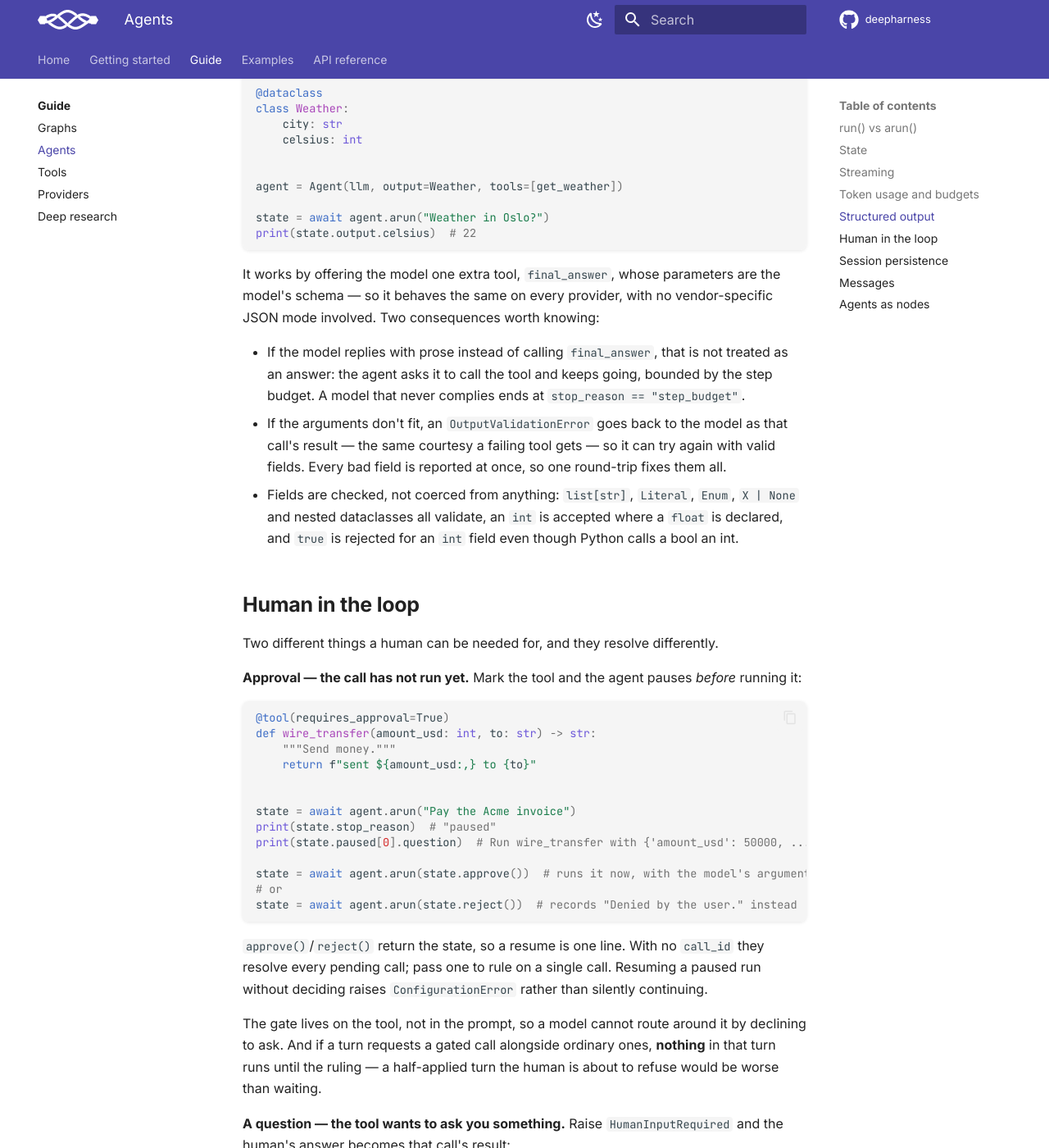
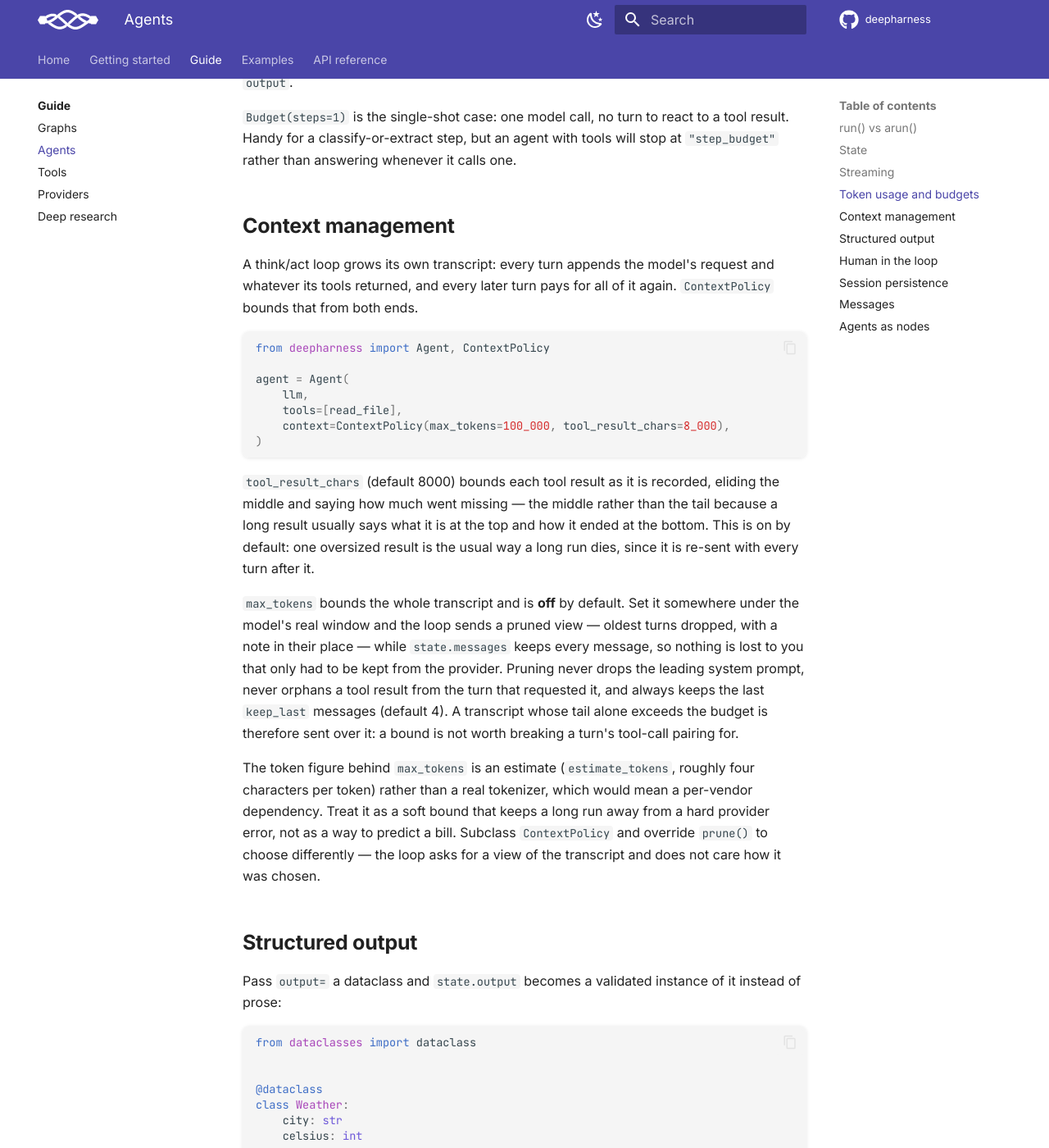
Before and after one commit to sayedshaun/deepharness, an MkDocs documentation site: the page built from docs/guide/agents.md, in a window 1280 px wide and 1400 px high, scrolled down 3217 px. Shown: the whole window at 82% size. Built offline with MkDocs 1.6.1 and Material for MkDocs 9.7.7, drawn with Linux system fonts in a browser that asks for light colours; comment, search, counter and statistics services are not loaded; some of the changed text lies outside the part shown.

Commit message:
docs: document the context policy and lifecycle events

````diff
--- a/docs/guide/agents.md
+++ b/docs/guide/agents.md
@@ -80,21 +80,36 @@ tool turn simply yields no text.
 
 When you need the result too, use `astream_events()`. It yields `TextDelta` as text arrives and
 one final `Finished` carrying the `AgentState`, because an async generator cannot return a
-value:
+value — and in between, what the loop is doing:
 
 ```python
-from deepharness import Finished, TextDelta
+from deepharness import Finished, StepStarted, TextDelta, ToolFinished, ToolStarted
 
 async for event in agent.astream_events("What is 17 * 23?"):
     match event:
+        case StepStarted(step):
+            print(f"\n— step {step}")
         case TextDelta(text):
             print(text, end="", flush=True)
+        case ToolStarted(name, arguments, _):
+            print(f"{name}({arguments}) …")
+        case ToolFinished(name, result, failed, _):
+            print(f"{name} {'failed' if failed else 'ok'}: {result}")
         case Finished(state):
             print(f"\nstopped because: {state.stop_reason}")
 ```
 
-`stream()`/`stream_events()` are the synchronous counterparts. A provider that cannot stream
-raises `NotImplementedError` naming itself, rather than yielding nothing.
+Most of a long run's wall clock goes on tool calls the model never narrates, so text alone
+makes an agent look stalled. `StepStarted.step` is 1-based and capped by `Budget.steps`;
+`ToolFinished.result` is the text the model will read — already truncated by the
+[context policy](#context-management), so what you display is what the model saw. A tool that
+raised sets `failed`, and the run still continues, since the error goes back to the model as
+that call's result. A tool that asked a human reports no `ToolFinished`: it has no result yet,
+and the run is about to pause on it.
+
+`stream()`/`stream_events()` are the synchronous counterparts, and there tools run one at a
+time, so each tool's pair of events surrounds its own call rather than the whole turn's.
+`astream()`/`stream()` yield text alone and never see the rest.
 
 ## Token usage and budgets
 
@@ -121,6 +136,42 @@ normally with `stop_reason == "step_budget"` and an empty `output`.
 `Budget(steps=1)` is the single-shot case: one model call, no turn to react to a tool result.
 Handy for a classify-or-extract step, but an agent with tools will stop at `"step_budget"`
 rather than answering whenever it calls one.
+
+## Context management
+
+A think/act loop grows its own transcript: every turn appends the model's request and whatever
+its tools returned, and every later turn pays for all of it again. `ContextPolicy` bounds that
+from both ends.
+
+```python
+from deepharness import Agent, ContextPolicy
+
+agent = Agent(
+    llm,
+    tools=[read_file],
+    context=ContextPolicy(max_tokens=100_000, tool_result_chars=8_000),
+)
+```
+
+`tool_result_chars` (default 8000) bounds each tool result as it is recorded, eliding the
+middle and saying how much went missing — the middle rather than the tail because a long
+result usually says what it is at the top and how it ended at the bottom. This is on by
+default: one oversized result is the usual way a long run dies, since it is re-sent with every
+turn after it.
+
+`max_tokens` bounds the whole transcript and is **off** by default. Set it somewhere under the
+model's real window and the loop sends a pruned view — oldest turns dropped, with a note in
+their place — while `state.messages` keeps every message, so nothing is lost to you that only
+had to be kept from the provider. Pruning never drops the leading system prompt, never orphans
+a tool result from the turn that requested it, and always keeps the last `keep_last` messages
+(default 4). A transcript whose tail alone exceeds the budget is therefore sent over it: a
+bound is not worth breaking a turn's tool-call pairing for.
+
+The token figure behind `max_tokens` is an estimate (`estimate_tokens`, roughly four
+characters per token) rather than a real tokenizer, which would mean a per-vendor dependency.
+Treat it as a soft bound that keeps a long run away from a hard provider error, not as a way
+to predict a bill. Subclass `ContextPolicy` and override `prune()` to choose differently — the
+loop asks for a view of the transcript and does not care how it was chosen.
 
 ## Structured output
 
````
Also changed, not shown: docs/reference/api.md (+49 -1 lines).
